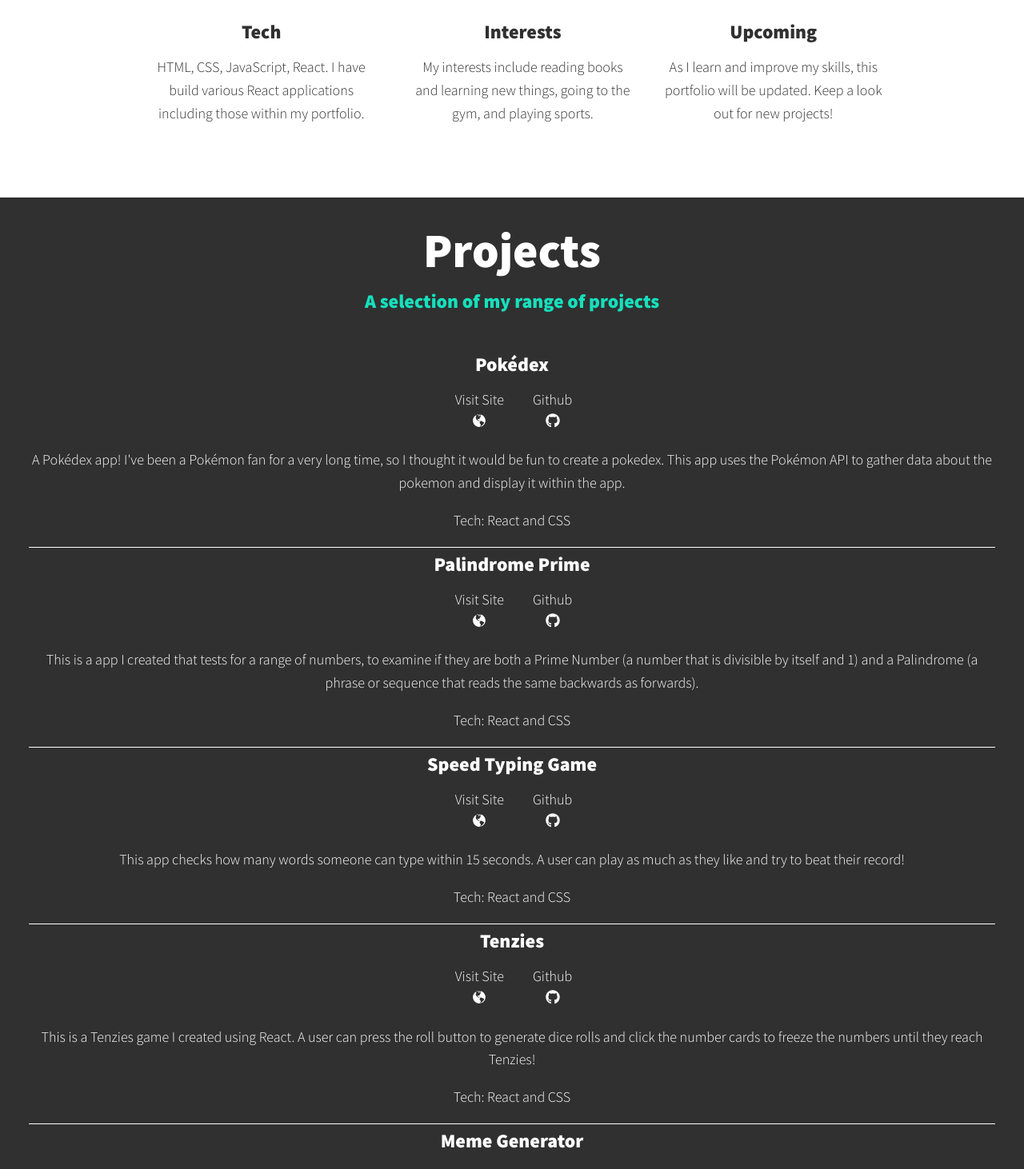
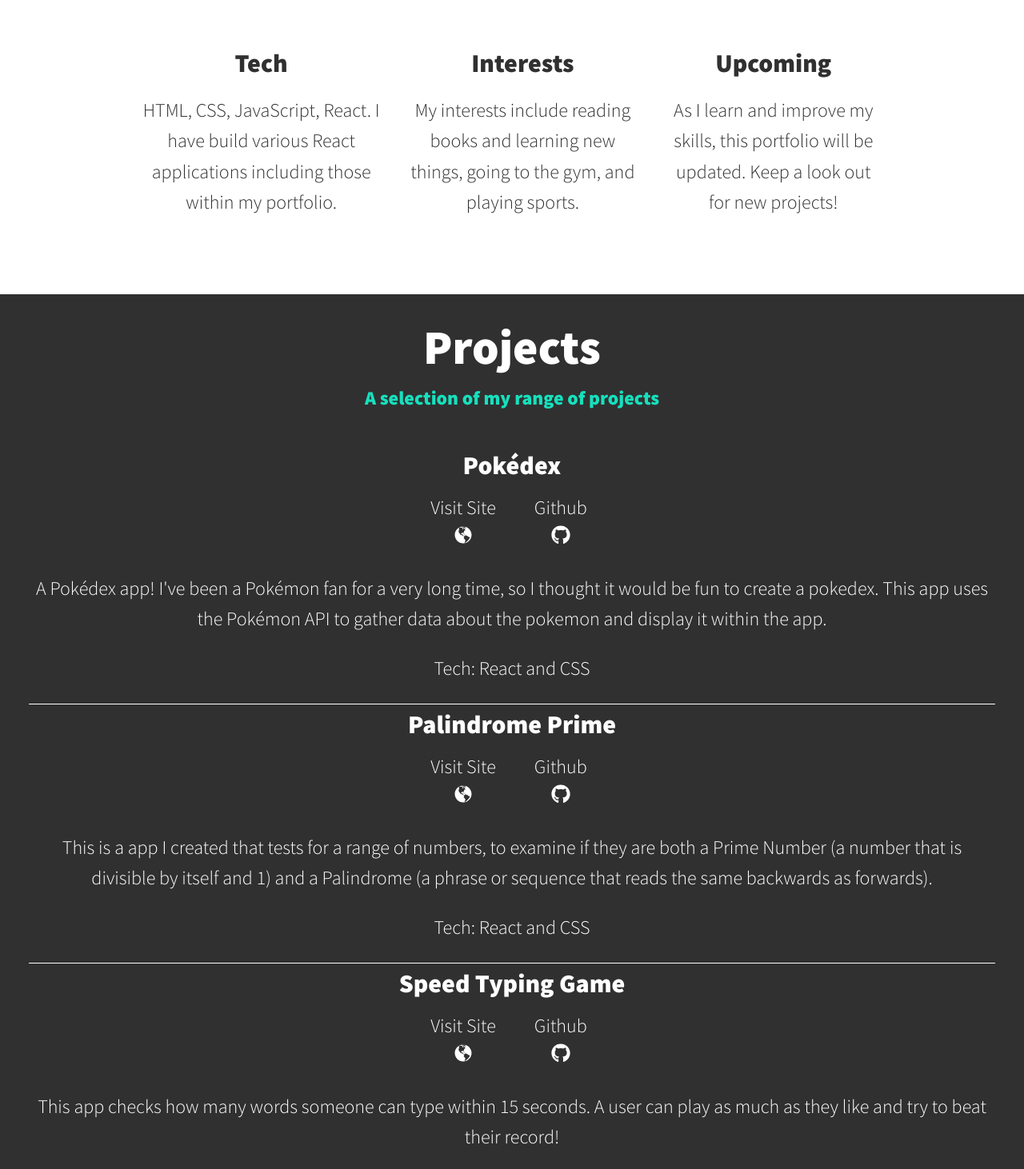
Before and after one commit to prra-codes/peter-arthur-portfolio, a React (Create React App) app: page / in a window 1280 px wide. Shown: the part 804-2266 px from the top of the page at 80% size. Built offline with nearby package versions, Linux system fonts and the light colour scheme.

Commit message:
adjustment

```diff
--- a/src/App.js
+++ b/src/App.js
@@ -59,21 +59,21 @@ function App() {
       <section className="my-services">
         <div className="services">
           <div className="service">
-            <h3>Tech</h3>
+            <h3 className="secondary-title">Tech</h3>
             <p>
               HTML, CSS, JavaScript, React. I have build various React
               applications including those within my portfolio.
             </p>
           </div>{" "}
           <div className="service">
-            <h3>Interests</h3>
+            <h3 className="secondary-title">Interests</h3>
             <p>
               My interests include reading books and learning new things, going
               to the gym, and playing sports.{" "}
             </p>
           </div>{" "}
           <div className="service">
-            <h3>Upcoming</h3>
+            <h3 className="secondary-title">Upcoming</h3>
 
             <p>
               As I learn and improve my skills, this portfolio will be updated.
@@ -92,7 +92,7 @@ function App() {
         </p>
         <div className="portfolio">
           <div className="portfolio-item">
-            <h3>Pokédex</h3>
+            <h3 className="secondary-title">Pokédex</h3>
             <ul className="site-and-github">
               <li className="nav_item">
                 <a
@@ -128,7 +128,7 @@ function App() {
             <p>Tech: React and CSS</p>
           </div>
           <div className="portfolio-item">
-            <h3>Palindrome Prime</h3>
+            <h3 className="secondary-title">Palindrome Prime</h3>
             <ul className="site-and-github">
               <li className="nav_item">
                 <a
@@ -165,7 +165,7 @@ function App() {
             <p>Tech: React and CSS</p>
           </div>
           <div className="portfolio-item">
-            <h3>Speed Typing Game</h3>
+            <h3 className="secondary-title">Speed Typing Game</h3>
             <ul className="site-and-github">
               <li className="nav_item">
                 <a
@@ -199,7 +199,7 @@ function App() {
             <p>Tech: React and CSS</p>
           </div>
           <div className="portfolio-item">
-            <h3>Tenzies</h3>
+            <h3 className="secondary-title">Tenzies</h3>
             <ul className="site-and-github">
               <li className="nav_item">
                 <a
@@ -236,7 +236,7 @@ function App() {
             <p>Tech: React and CSS</p>
           </div>
           <div className="portfolio-item">
-            <h3>Meme Generator</h3>
+            <h3 className="secondary-title">Meme Generator</h3>
             <ul className="site-and-github">
               <li className="nav_item">
                 <a
@@ -273,7 +273,7 @@ function App() {
             <p>Tech: React and CSS</p>
           </div>
           <div>
-            <h3>Travel Journal</h3>
+            <h3 className="secondary-title">Travel Journal</h3>
             <ul className="site-and-github">
               <li className="nav_item">
                 <a
--- a/src/index.css
+++ b/src/index.css
@@ -20,10 +20,23 @@
   --fs-h1: 3rem;
   --fs-h2: 2.25rem;
   --fs-h3: 1.25rem;
+
   --fs-body: 1rem;
 
   --bs: 0.25em 0.25em 0.75em rgba(0, 0, 0, 0.25),
     0.125em 0.125em 0.25em rgba(0, 0, 0, 0.15);
+}
+
+p {
+  font-size: 1.5rem;
+}
+
+.secondary-title {
+  font-size: 2rem;
+}
+
+a {
+  font-size: 1.5rem;
 }
 
 @media (min-width: 800px) {
```
Also changed, not shown: package.json (+7 -1 lines), 1 other file (tests, documents, lock files or other folders).
